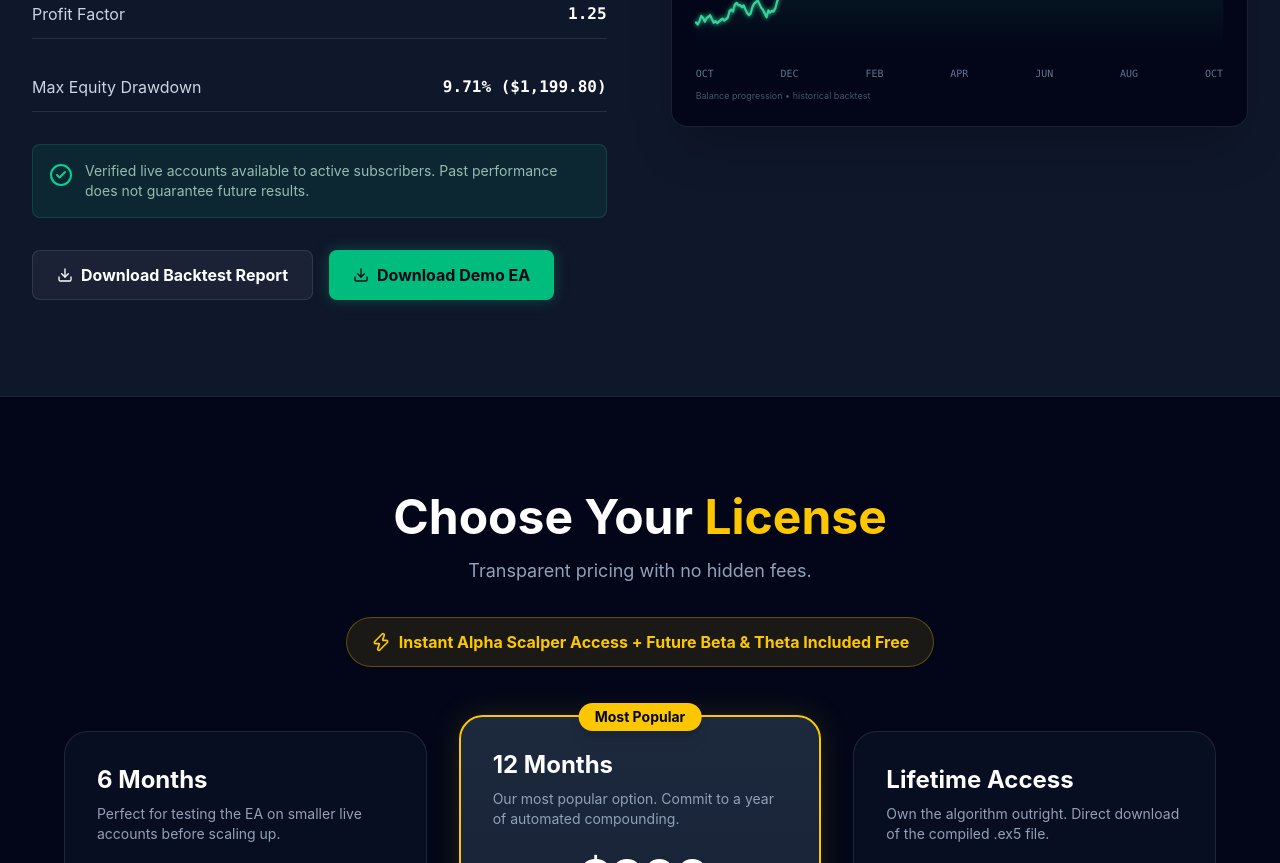
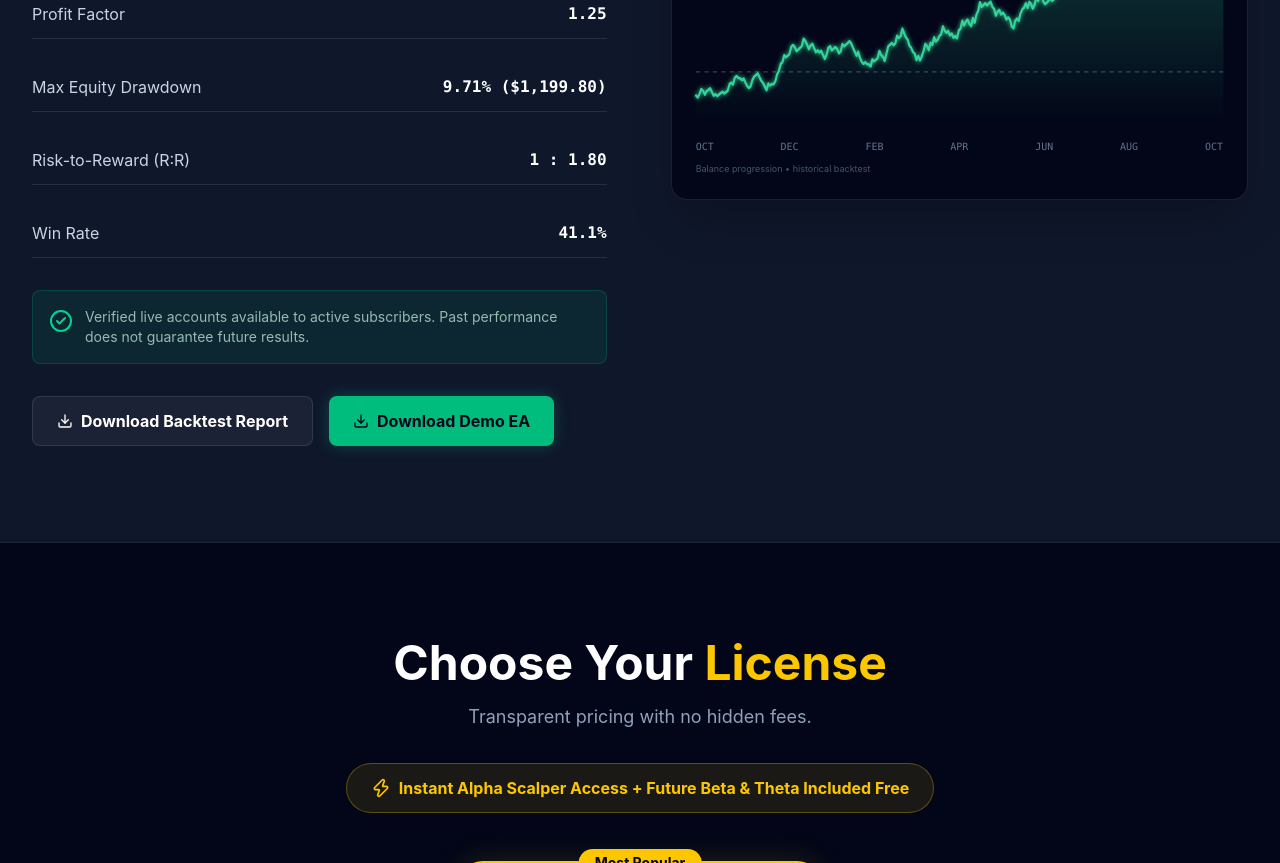
Before and after one commit to ApexTradingAlgo/apex-algo-web, a React (Vite) app: page / in a window 1280 px wide. Shown: the part 2500-3363 px from the top of the page. Built offline with nearby package versions, Linux system fonts and the light colour scheme.

Commit message:
feat: display Risk-to-Reward (R:R) and Win Rate in Performance stats table

```diff
--- a/src/App.jsx
+++ b/src/App.jsx
@@ -241,19 +241,19 @@ const Performance = () => {
 
   const stats = {
     Alpha: {
-      '6M': { profit: '$2,462.27', pf: '1.28', dd: '6.27% ($823.25)' },
-      '1Y': { profit: '$5,993.47', pf: '1.25', dd: '9.71% ($1,199.80)' },
-      '2Y': { profit: '$24,858.53', pf: '1.24', dd: '9.80% ($2,635.36)' }
+      '6M': { profit: '$2,462.27', pf: '1.28', dd: '6.27% ($823.25)', rr: '1 : 1.78', winRate: '41.8%' },
+      '1Y': { profit: '$5,993.47', pf: '1.25', dd: '9.71% ($1,199.80)', rr: '1 : 1.80', winRate: '41.1%' },
+      '2Y': { profit: '$24,858.53', pf: '1.24', dd: '9.80% ($2,635.36)', rr: '1 : 1.80', winRate: '40.9%' }
     },
     Beta: {
-      '6M': { profit: 'TBD', pf: 'TBD', dd: 'TBD' },
-      '1Y': { profit: 'TBD', pf: 'TBD', dd: 'TBD' },
-      '2Y': { profit: 'TBD', pf: 'TBD', dd: 'TBD' }
+      '6M': { profit: 'TBD', pf: 'TBD', dd: 'TBD', rr: 'TBD', winRate: 'TBD' },
+      '1Y': { profit: 'TBD', pf: 'TBD', dd: 'TBD', rr: 'TBD', winRate: 'TBD' },
+      '2Y': { profit: 'TBD', pf: 'TBD', dd: 'TBD', rr: 'TBD', winRate: 'TBD' }
     },
     Theta: {
-      '6M': { profit: 'TBD', pf: 'TBD', dd: 'TBD' },
-      '1Y': { profit: 'TBD', pf: 'TBD', dd: 'TBD' },
-      '2Y': { profit: 'TBD', pf: 'TBD', dd: 'TBD' }
+      '6M': { profit: 'TBD', pf: 'TBD', dd: 'TBD', rr: 'TBD', winRate: 'TBD' },
+      '1Y': { profit: 'TBD', pf: 'TBD', dd: 'TBD', rr: 'TBD', winRate: 'TBD' },
+      '2Y': { profit: 'TBD', pf: 'TBD', dd: 'TBD', rr: 'TBD', winRate: 'TBD' }
     }
   };
 
@@ -318,6 +318,14 @@ const Performance = () => {
               <div className="flex justify-between items-center py-3 border-b border-white/10">
                 <span className="text-slate-300">Max Equity Drawdown</span>
                 <span className="font-mono font-bold text-white">{currentStats.dd}</span>
+              </div>
+              <div className="flex justify-between items-center py-3 border-b border-white/10">
+                <span className="text-slate-300">Risk-to-Reward (R:R)</span>
+                <span className="font-mono font-bold text-white">{currentStats.rr}</span>
+              </div>
+              <div className="flex justify-between items-center py-3 border-b border-white/10">
+                <span className="text-slate-300">Win Rate</span>
+                <span className="font-mono font-bold text-white">{currentStats.winRate}</span>
               </div>
             </div>
 
```
